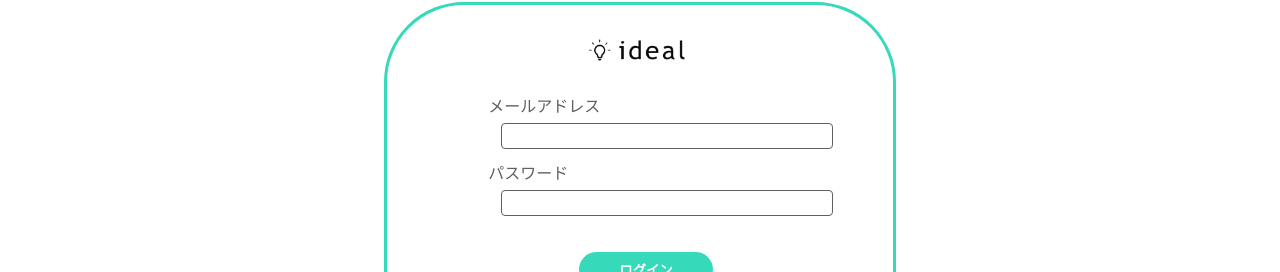
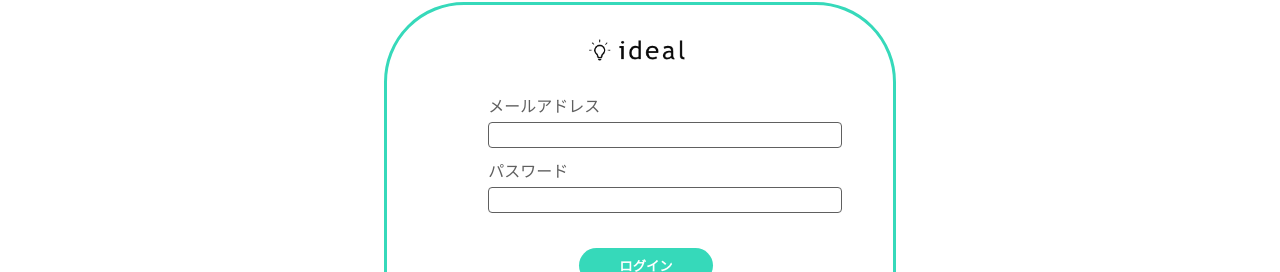
Before and after one commit to sisosyunya/ideal, a Vue app: page /login in a window 1280 px wide. Shown: the part 170-442 px from the top of the page. Built offline with nearby package versions, Linux system fonts and the light colour scheme.

Commit message:
枠がうにょーんとなるのをやっと直しました

```diff
--- a/src/views/Login.vue
+++ b/src/views/Login.vue
@@ -17,20 +17,12 @@
 
     <div class="mailArea">
       <p>メールアドレス</p>
-      <tr>
-        <td>
-          <input class="email" type="email" v-model="email" />
-        </td>
-      </tr>
+      <input class="email" type="email" v-model="email" />
     </div>
 
     <div class="passwordArea">
       <p>パスワード</p>
-      <tr>
-        <td>
-          <input class="password" type="password" v-model="password" />
-        </td>
-      </tr>
+      <input class="password" type="password" v-model="password" />
     </div>
 
     <button class="btn" v-on:click="doLogin">ログイン</button>
@@ -143,12 +135,16 @@ input {
 input.email {
   padding: 5px 10px;
   font-size: 12px;
-  width: 310px;
+  width: 70%;
+  box-sizing: border-box;
+  margin-left: 20%
 }
 input.password {
   padding: 5px 10px;
   font-size: 12px;
-  width: 310px;
+  width: 70%;
+  box-sizing: border-box;
+  margin-left: 20%
 }
 .btn {
   padding: 8px 40px;
@@ -195,7 +191,6 @@ input.password {
 .signupbtn {
   padding: 8px 40px;
   margin-top: 25px;
-  margin-bottom: 100px;
   margin-left: 23%;
   border-radius: 30px;
   font-weight: 600;
@@ -218,4 +213,6 @@ input.password {
   transition: 0.3s;
   float: left;
 }
+
+
 </style>
```
